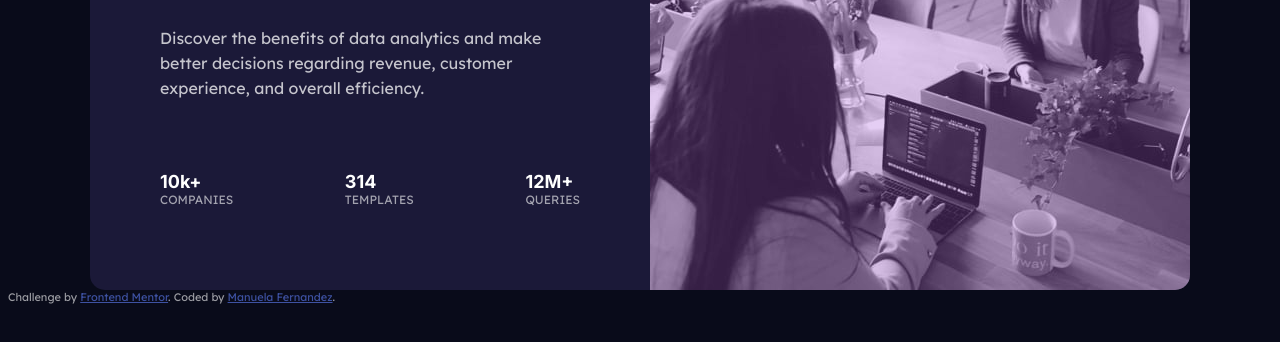
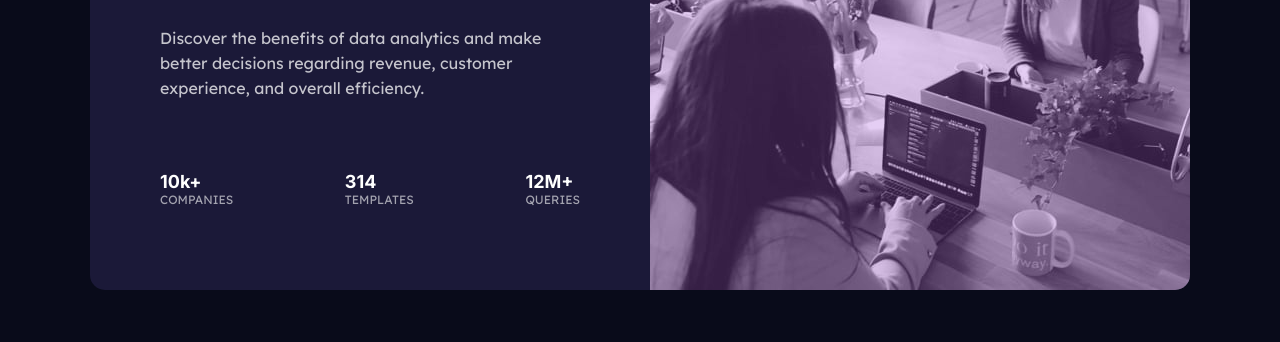
Before and after one commit to mafernandezgo/Stats-preview-card-component, a plain HTML site: page index.html in a window 1280 px wide. Shown: the part 282-624 px from the top of the page. Drawn offline with Linux system fonts and the light colour scheme.

Commit message:
remove footer

```diff
--- a/index.html
+++ b/index.html
@@ -48,10 +48,5 @@
 
 
   </div>
-
-  <div class="attribution">
-    Challenge by <a href="https://www.frontendmentor.io?ref=challenge" target="_blank">Frontend Mentor</a>.
-    Coded by <a href="#">Manuela Fernandez</a>.
-  </div>
 </body>
 </html>
--- a/styles.css
+++ b/styles.css
@@ -68,17 +68,6 @@ img, .rightdiv{
     border-bottom-right-radius: 15px;
 }
 
-.attribution {
-    bottom: 0;
-    color: hsla(0, 0%, 100%, 0.6);
-    font-family:'Lexend Deca', sans-serif;
-    font-size: 11px;
-}
-
-.attribution a {
-    color: hsl(228, 45%, 44%);
-}
-
 @media (max-width: 700px) {
 
     .card{
```
